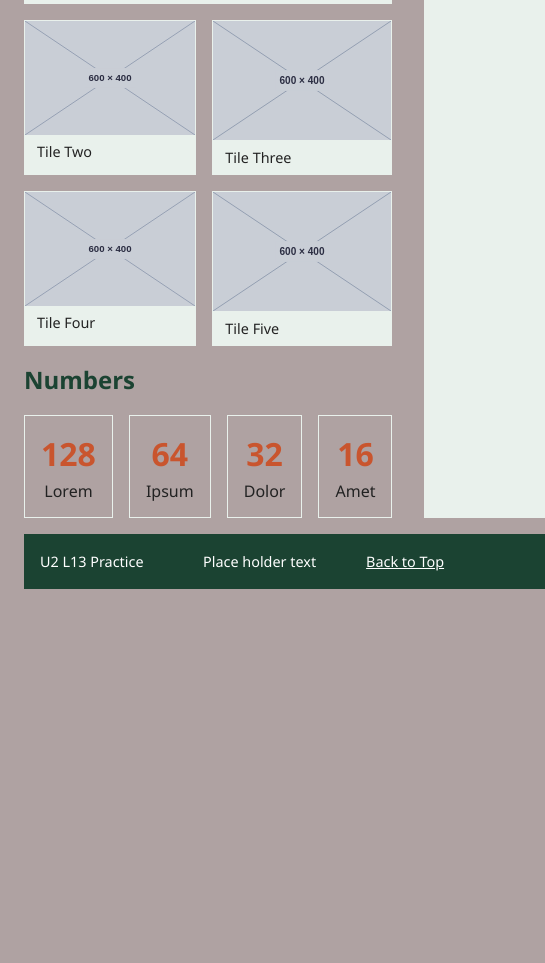
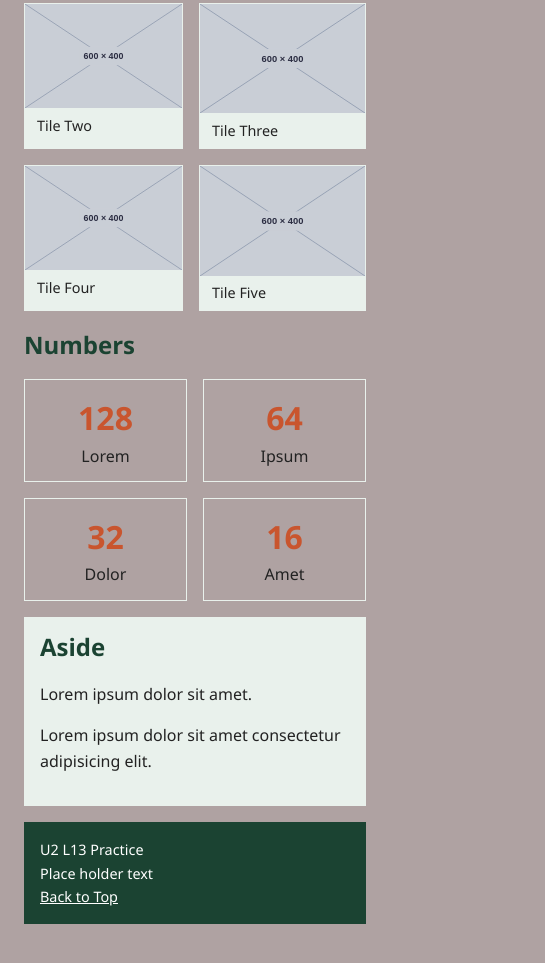
Before and after one commit to weekstay001/U2L13-Grid, a plain HTML site: page index.html in a window 390 px wide. Shown: the part 699-1662 px from the top of the page, 545 px wide, since content can reach past the window. Before the commit the page ends 1336 px from the top, so only its background shows below. Drawn offline with Linux system fonts and the light colour scheme.

Commit message:
UL13 Grids

```diff
--- a/style.css
+++ b/style.css
@@ -1,6 +1,7 @@
 * {
     box-sizing: border-box;
 }
+
 
 :root {
     --dark: #1b4332;
@@ -189,3 +190,24 @@ footer {
         color: #ffffff;
     }
 }
+
+@media (max-width: 40rem) {
+    .stats {
+        grid-template-columns: repeat(2, 1fr);
+
+    }
+
+    body {
+        grid-template-columns: 1fr;
+        grid-template-areas:
+            "header"
+            "nav"
+            "main"
+            "aside"
+            "footer";
+    }
+
+    footer {
+        grid-template-columns: 2fr;
+    }
+}
```
